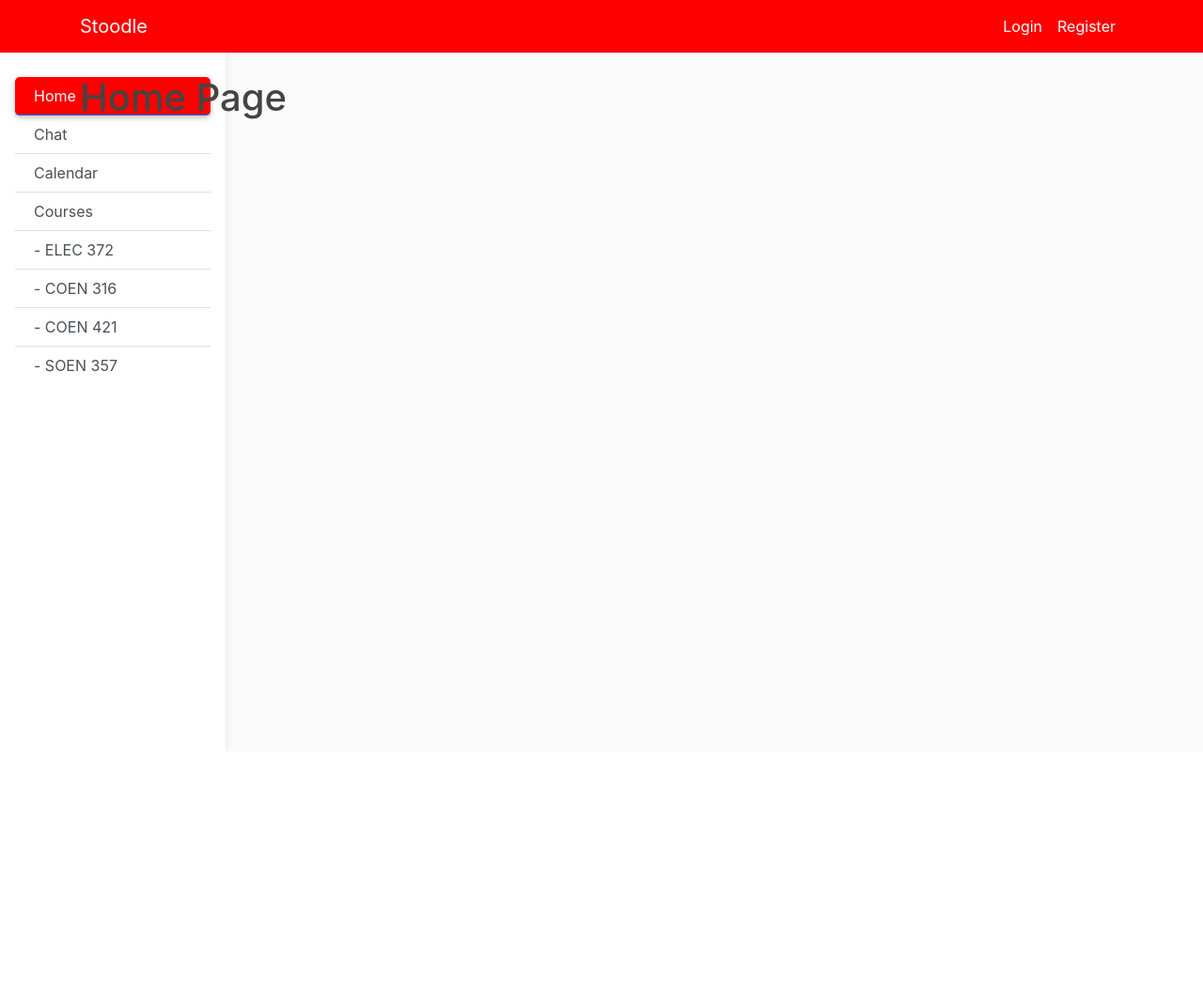
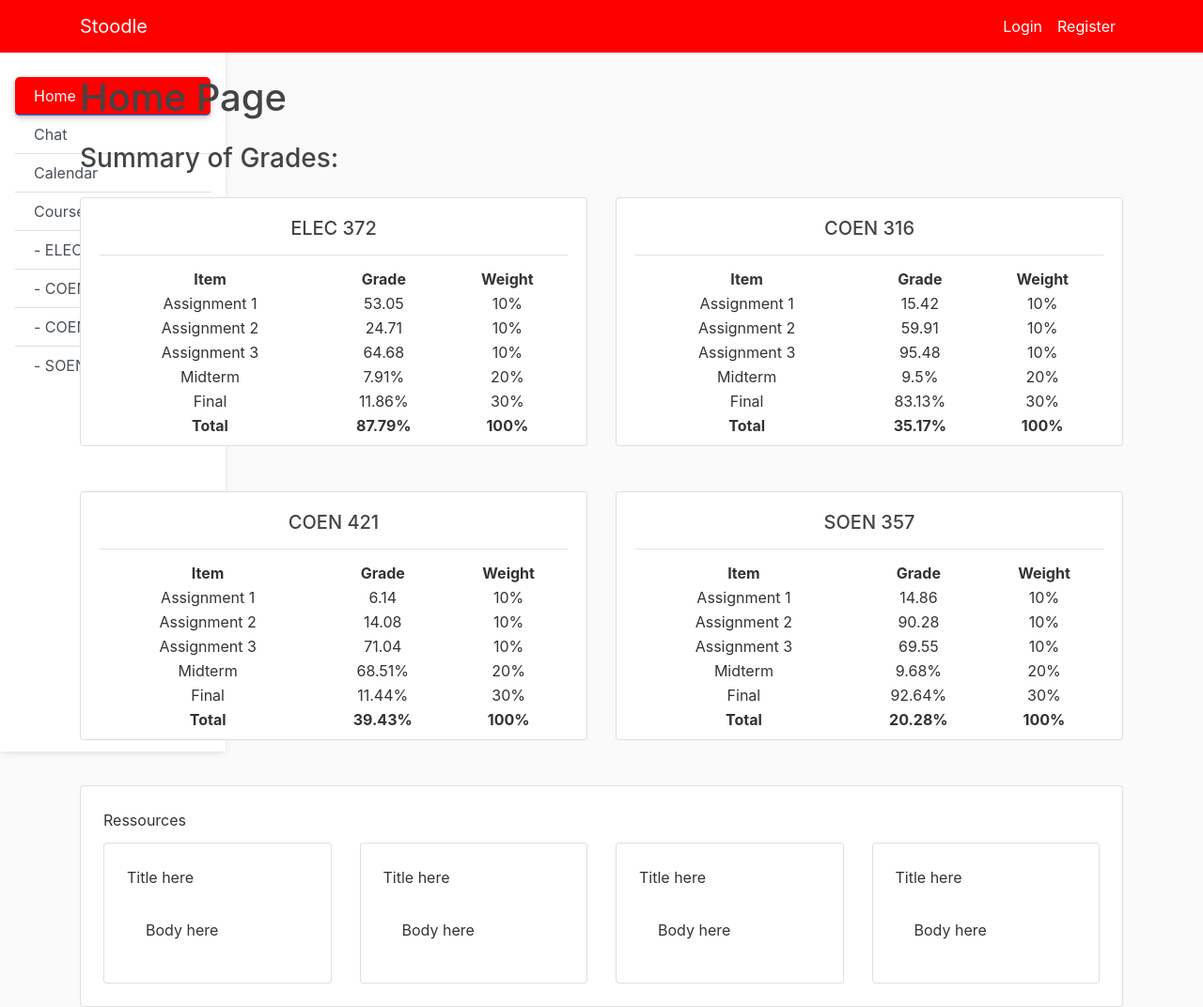
Before and after one commit to SamsonKaller/soen-357-final-project, a Flask app: page / in a window 1280 px wide. Shown: the whole page at 94% size. Before the commit the page ends 799 px from the top, so only its background shows below. Run offline with Flask 3, Linux system fonts and the light colour scheme; data comes from the database, SQL or seed files in the repository; both versions use the stored data as it was before the commit; some libraries are stand-ins or nearby versions.

Commit message:
Home page update

```diff
--- a/flaskapp/models.py
+++ b/flaskapp/models.py
@@ -35,7 +35,6 @@ class Assignment(db.Model):
     name = db.Column(db.String(32), nullable=False)
     date_due = db.Column(db.DateTime, nullable=False, default=datetime.utcnow)
     upload_file = db.Column(db.String(32), nullable=False)
-    grade = db.Column(db.Float, default=-1)
     class_id = db.Column(db.Integer, db.ForeignKey('course.id'), nullable=False)
 
     def __repr__(self):
--- a/flaskapp/routes.py
+++ b/flaskapp/routes.py
@@ -31,8 +31,8 @@ def save_picture(form_picture):
 @app.route("/")
 @app.route("/home")
 def home():
-    courseNames = getCourseNames(Course.query.all())
-    return render_template('home.html', courseNames=courseNames)
+    courses = Course.query.all()
+    return render_template('home.html', courses=courses)
 
 
 @app.route("/register", methods=['GET', 'POST'])
@@ -124,19 +124,15 @@ def populate_db():
     db.session.add(c4)
 
     a1 = Assignment(name='Assignment 1', date_due=datetime.datetime(2023, 4, 19), upload_file='elec372_ass1.pdf', course=c1)
-    a1.grade = 50.0
     a2 = Assignment(name='Assignment 2', date_due=datetime.datetime(2023, 3, 3), upload_file='elec372_ass2.pdf', course=c1)
-    a2.grade = 80.5
     a3 = Assignment(name='Assignment 3', date_due=datetime.datetime(2023, 2, 28), upload_file='elec372_ass3.pdf', course=c1)
     db.session.add(a1)
     db.session.add(a2)
     db.session.add(a3)
 
     a4 = Assignment(name='Assignment 1', date_due=datetime.datetime(2023, 1, 19), upload_file='coen316_ass1.pdf', course=c2)
-    a4.grade = 72
     a5 = Assignment(name='Assignment 2', date_due=datetime.datetime(2023, 7, 3), upload_file='coen316_ass2.pdf', course=c2)
     a6 = Assignment(name='Assignment 3', date_due=datetime.datetime(2023, 5, 28), upload_file='coen316_ass3.pdf', course=c2)
-    a6.grade = 35.6
     db.session.add(a4)
     db.session.add(a5)
     db.session.add(a6)
@@ -144,17 +140,13 @@ def populate_db():
     a7 = Assignment(name='Assignment 1', date_due=datetime.datetime(2023, 1, 19), upload_file='coen421_ass1.pdf', course=c3)
     a8 = Assignment(name='Assignment 2', date_due=datetime.datetime(2023, 7, 3), upload_file='coen421_ass2.pdf', course=c3)
     a9 = Assignment(name='Assignment 3', date_due=datetime.datetime(2023, 5, 28), upload_file='coen421_ass3.pdf', course=c3)
-    a9.grade = 44
     db.session.add(a7)
     db.session.add(a8)
     db.session.add(a9)
 
     a10 = Assignment(name='Assignment 1', date_due=datetime.datetime(2023, 1, 19), upload_file='soen357_ass1.pdf', course=c4)
-    a10.grade = 100
     a11 = Assignment(name='Assignment 2', date_due=datetime.datetime(2023, 7, 3), upload_file='soen357_ass2.pdf', course=c4)
-    a11.grade = 80.5
     a12 = Assignment(name='Assignment 3', date_due=datetime.datetime(2023, 5, 28), upload_file='soen357_ass3.pdf', course=c4)
-    a12.grade = 94.3
     db.session.add(a10)
     db.session.add(a11)
     db.session.add(a12)
--- a/flaskapp/templates/base.html
+++ b/flaskapp/templates/base.html
@@ -69,6 +69,13 @@
 									<span>- {{ course }}</span>
 								</a>
 							{% endfor %}
+							{% if not courseNames %}
+								{% for course in courses %}
+									<a href="{{ url_for('course', coursename=course.name) }}" class="list-group-item list-group-item-action py-2 ripple {% if title == course %}active{% endif %}">
+										<span>- {{ course.name }}</span>
+									</a>
+								{% endfor %}
+							{% endif %}
 						</div>
 				</nav>
 			</div>
--- a/flaskapp/templates/home.html
+++ b/flaskapp/templates/home.html
@@ -1,11 +1,79 @@
 {% extends "base.html" %}
 {% block content %}
-	<h1>Home Page</h1>
+	<h1 class="mb-4">Home Page</h1>
 
-	{% if not courseNames %}
+	{% if not courses %}
 		<div class="container-fluid m-50">
 			<a type="button" class="btn btn-lg" href={{ url_for('fill_db') }}>Fill db!</button>
 		</div>
 	{% endif %}
 
+	<h3 class="mb-4">Summary of Grades:</h3>
+
+	<div class="row">
+		{% for course in courses %}
+			<div class="col-lg-6 col-md-12 mb-4">
+				<div class="card text-black text-center mb-4">
+					<div class="card-body pb-2">
+						<h5 class="card-title border-bottom pb-3">{{ course.name }}</h5>
+						<table class="container-fluid">
+							<tr>
+								<th>Item</th>
+								<th>Grade</th>
+								<th>Weight</th>
+							</tr>
+							{% for ass in course.assignments %}
+								<tr>
+									<td>{{ ass.name }}</td>
+									<td>{{ (range(0, 10001) | random) / 100 }}</td>
+									<td>10%</td>
+								</tr>
+							{% endfor %}
+							<tr>
+								<td>Midterm</td>
+								<td>{{ (range(0, 10001) | random) / 100 }}%</td>
+								<td>20%</td>
+							</tr>
+							<tr>
+								<td>Final</td>
+								<td>{{ (range(0, 10001) | random) / 100 }}%</td>
+								<td>30%</td>
+							</tr>
+							<tr>
+								<td><b>Total</b></td>
+								<td><b>{{ (range(0, 10001) | random) / 100 }}%</b></td>
+								<td><b>100%</b></td>
+							</tr>
+						</table>
+					</div>
+				</div>
+			</div>
+		{% endfor %}
+	</div>
+	<div class="card p-4">
+		<div class="card-title">Ressources</div>
+		<div class=card-deck>
+			<!-- First Card -->
+			<div class="card p-4">
+				<div class="card-title">Title here</div>
+				<div class="card-body">Body here</div>
+			</div>
+			<!-- Second Card -->
+			<div class="card p-4">
+				<div class="card-title">Title here</div>
+				<div class="card-body">Body here</div>
+			</div>
+			<!-- Third Card -->
+			<div class="card p-4">
+				<div class="card-title">Title here</div>
+				<div class="card-body">Body here</div>
+			</div>
+			<!-- Four Card -->
+			<div class="card p-4">
+				<div class="card-title">Title here</div>
+				<div class="card-body">Body here</div>
+			</div>
+		</div>
+	</div>
+
 {% endblock content %}
```
Also changed, not shown: flaskapp/static/profile_pics/8a8a3e37024aefe0.png (added), instance/site.db.
